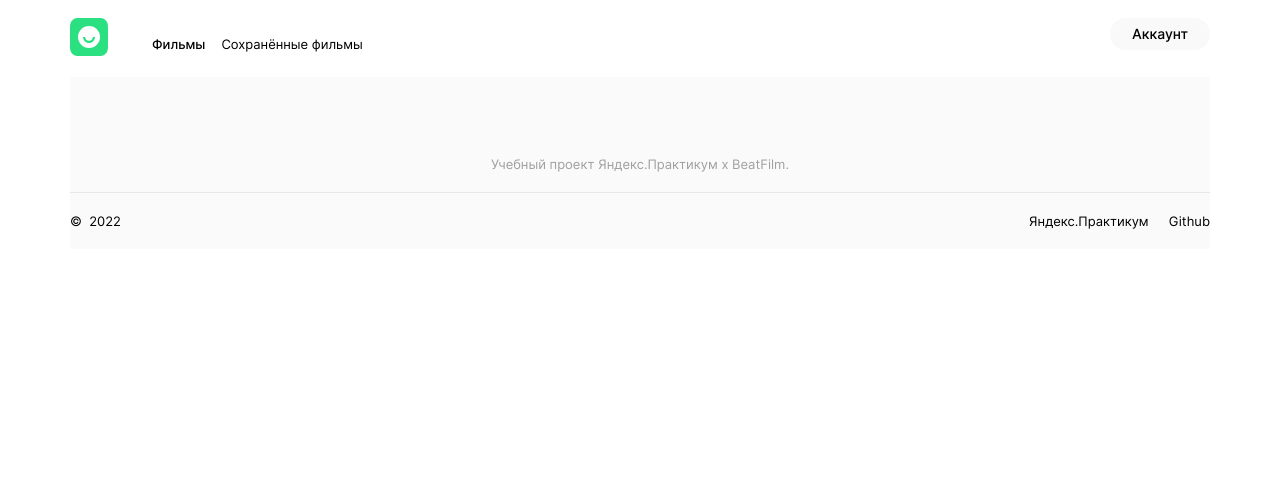
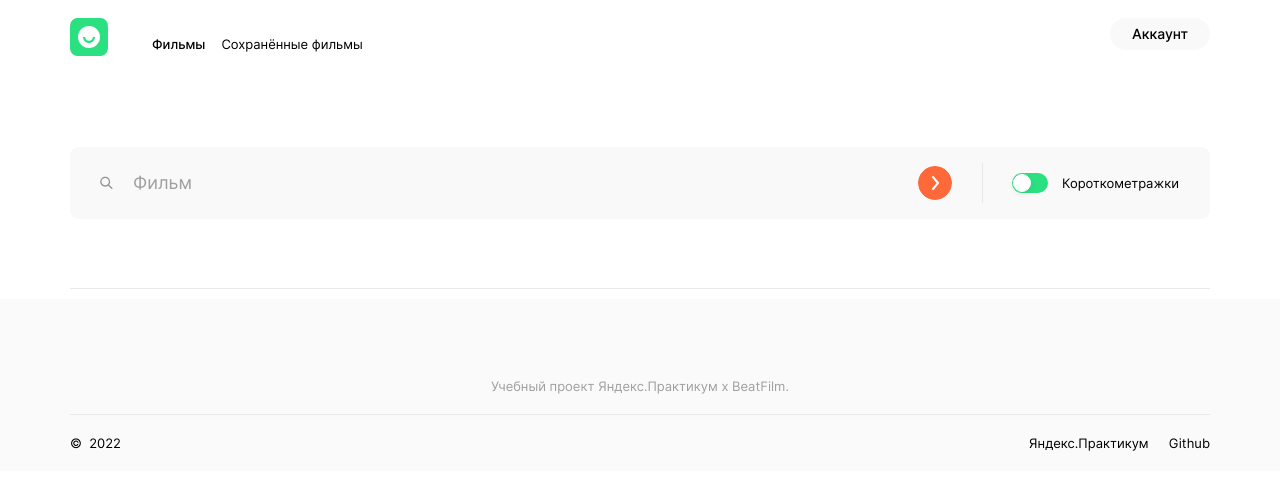
Before and after one commit to NataSolt/movies-explorer-frontend, a React (Create React App) app: page /movies in a window 1280 px wide. Shown: the top 490 px of the page. Built offline with nearby package versions, Linux system fonts and the light colour scheme.

Commit message:
movies/searchform

```diff
--- a/src/components/App/App.js
+++ b/src/components/App/App.js
@@ -1,5 +1,6 @@
 import { Route, Switch } from "react-router-dom";
 import Main from "../Main/Main";
+import Movies from "../Movies/Movies";
 import Header from "../common_modules/Header/Header";
 import Footer from "../common_modules/Footer/Footer";
 import "./App.css";
@@ -18,6 +19,10 @@ function App() {
         <Route exact path="/">
           <Main />
         </Route>
+
+        <Route exact path="/movies">
+          <Movies />
+        </Route>
       </Switch>
 
       <Route exact path={FooterPath}>
--- a/src/components/Movies/SearchForm/SearchForm.css
+++ b/src/components/Movies/SearchForm/SearchForm.css
@@ -0,0 +1,207 @@
+.searchform {
+  margin: 70px 0 10px 0;
+  border-bottom: 1px solid #e8e8e8;
+  padding: 0 0 69px 0;
+  display: flex;
+  flex-direction: column;
+}
+
+.searchform__container {
+  display: flex;
+  flex-direction: row;
+  width: 100%;
+  background: #f9f9f9;
+  border-radius: 9px;
+  align-items: center;
+}
+
+.searchform__form {
+  display: flex;
+  flex-direction: row;
+  flex-wrap: nowrap;
+  width: 80%;
+}
+
+.searchform__img {
+  margin: 19px 10px 19px 19px;
+  height: 34px;
+  width: 34px;
+}
+
+.searchform__input {
+  border: none;
+  margin: 0;
+  padding: 0;
+  min-height: 34px;
+  background-color: #f9f9f9;
+  width: 100%;
+
+  overflow: hidden;
+  font-weight: 400;
+  font-size: 18px;
+  line-height: 20px;
+  text-align: start;
+}
+
+.searchform__input:focus {
+  outline: none;
+}
+
+.searchform__input::placeholder {
+  font-weight: 400;
+  font-size: 18px;
+  line-height: 20px;
+  text-align: start;
+  color: #a0a0a0;
+}
+
+.searchform__button {
+  margin: 19px 30px 19px 46px;
+  background-repeat: no-repeat;
+  background-position: center;
+  border-radius: 50%;
+  min-width: 34px;
+  height: 34px;
+  border: none;
+  padding: 0;
+  background-image: url(../../../images/buttonfind.svg);
+}
+
+.searchform__button:hover {
+  cursor: pointer;
+  opacity: 0.8;
+}
+
+.searchform-checkbox {
+  display: flex;
+  flex-direction: row;
+  flex-wrap: nowrap;
+  align-items: center;
+  height: 40px;
+  border-left: 1px solid #e8e8e8;
+  margin: 0 30px 0 0;
+  padding: 0 0 0 29px;
+}
+
+.searchform-checkbox__container {
+  display: inline-block;
+  justify-content: center;
+  width: 36px;
+  height: 20px;
+  margin: 0;
+  position: relative;
+}
+
+.searchform-checkbox__input {
+  opacity: 0;
+  background-color: #2be080;
+}
+
+.searchform-checkbox__input:checked + .searchform-checkbox__tumb:before {
+  transform: translateX(16px);
+}
+
+.searchform-checkbox__tumb {
+  background-color: #2be080;
+  border-radius: 20px;
+  position: absolute;
+  top: 0;
+  left: 0;
+  right: 0;
+  bottom: 0;
+  cursor: pointer;
+  transition: 0.4s;
+}
+
+.searchform-checkbox__tumb:before {
+  border: 1px solid #ffffff;
+  border-radius: 50%;
+  position: absolute;
+  left: 1px;
+  top: 1px;
+  content: "";
+  width: 16px;
+  height: 16px;
+  transition: 0.4s;
+  background: #ffffff;
+  box-shadow: 0px 2px 6px rgba(0, 0, 0, 0.08);
+}
+
+.searchform-checkbox__text {
+  margin: 0 0 0 14px;
+  font-style: normal;
+  font-weight: 400;
+  font-size: 13px;
+  line-height: 18px;
+}
+
+@media (max-width:768px) {
+    .searchform__button {
+        margin-right: 19px;
+}
+ .searchform-checkbox {
+    padding-left: 19px;
+    margin-right: 20px;
+ }
+
+ .searchform-checkbox__text {
+    margin-left: 15px;
+}
+}
+
+@media (max-width:540px) {
+    .searchform__container {
+background-color: white;
+        flex-direction: column;
+}
+
+.searchform__form {
+    background: #f9f9f9;
+    border-radius: 9px;
+    padding-left: 19px;
+    width: 90%
+}
+
+.searchform__img {
+display: none;
+}
+
+.searchform-checkbox {
+    border: none;
+    margin-top: 45px;
+ }
+}
+
+@media (max-width:350px) {
+    .searchform {
+        margin-top: 80px;
+        padding-bottom: 44px;
+    }
+
+    .searchform__container {
+background-color: white;
+        flex-direction: column;
+}
+
+.searchform__form {
+    background: #f9f9f9;
+    border-radius: 9px;
+}
+
+.searchform-checkbox {
+    border: none;
+    margin-top: 45px;
+ }
+
+ .searchform-checkbox__text {
+    font-size: 11px;
+}
+
+.searchform__input {
+    font-size: 14px;
+  }
+
+  .searchform__input::placeholder {
+    font-size: 14px;
+}
+}
--- a/src/components/Movies/SearchForm/SearchForm.js
+++ b/src/components/Movies/SearchForm/SearchForm.js
@@ -0,0 +1,27 @@
+import React from "react";
+import searchIcon from "../../../images/searchicon.svg";
+import "./SearchForm.css";
+
+function SearchForm () {
+    return (
+        <div className="searchform">
+            <div className="searchform__container">
+            <form className="searchform__form">
+                <img className="searchform__img" src={searchIcon} alt="значок лупа"></img>
+                <input className="searchform__input" placeholder="Фильм" required></input>
+                <button className="searchform__button" type="submit" />
+            </form>
+
+            <label className="searchform-checkbox">
+                <div className="searchform-checkbox__container">
+                    <input className="searchform-checkbox__input" type="checkbox"/>
+                    <span className="searchform-checkbox__tumb" />
+                </div>
+                <p className="searchform-checkbox__text">Короткометражки</p>
+            </label>
+            </div>
+            </div>
+    )
+}
+
+export default SearchForm;
--- a/src/components/Movies/movies.css
+++ b/src/components/Movies/movies.css
@@ -0,0 +1,18 @@
+.movies {
+    margin: 0 70px;
+    padding: 0;
+    display: flex;
+    flex-direction: column;
+}
+
+@media(max-width: 768px) {
+    .movies {
+        margin: 0 30px;
+}
+}
+
+@media(max-width: 350px) {
+    .movies {
+        margin: 0 10px;
+}
+}
--- a/src/components/Movies/movies.js
+++ b/src/components/Movies/movies.js
@@ -0,0 +1,18 @@
+import React from 'react';
+import "./Movies.css";
+import SearchForm from "./SearchForm/SearchForm";
+// import MoviesCardList from "./MoviesCardList/MoviesCardList";
+//
+// import Preloader from "../Preloader/Preloader";
+
+function Movies() {
+    return (
+        <section className="movies">
+             <SearchForm />
+            {/*<MoviesCardList/> */}
+            {/*<Preloader />*/}
+        </section>
+    )
+}
+
+export default Movies;
--- a/src/components/common_modules/Footer/Footer.css
+++ b/src/components/common_modules/Footer/Footer.css
@@ -2,7 +2,7 @@
   display: flex;
   flex-direction: column;
   background-color: #fafafa;
-  margin: 0 70px;
+  padding: 0 70px;
 }
 
 .footer__title {
@@ -63,6 +63,7 @@
   .footer {
     background: #ffffff;
     margin: 0 23px 0 37px;
+    padding: 0;
   }
 
   .footer__container {
```
Also changed, not shown: src/images/buttonfind.svg (added), src/images/searchicon.svg (added).
